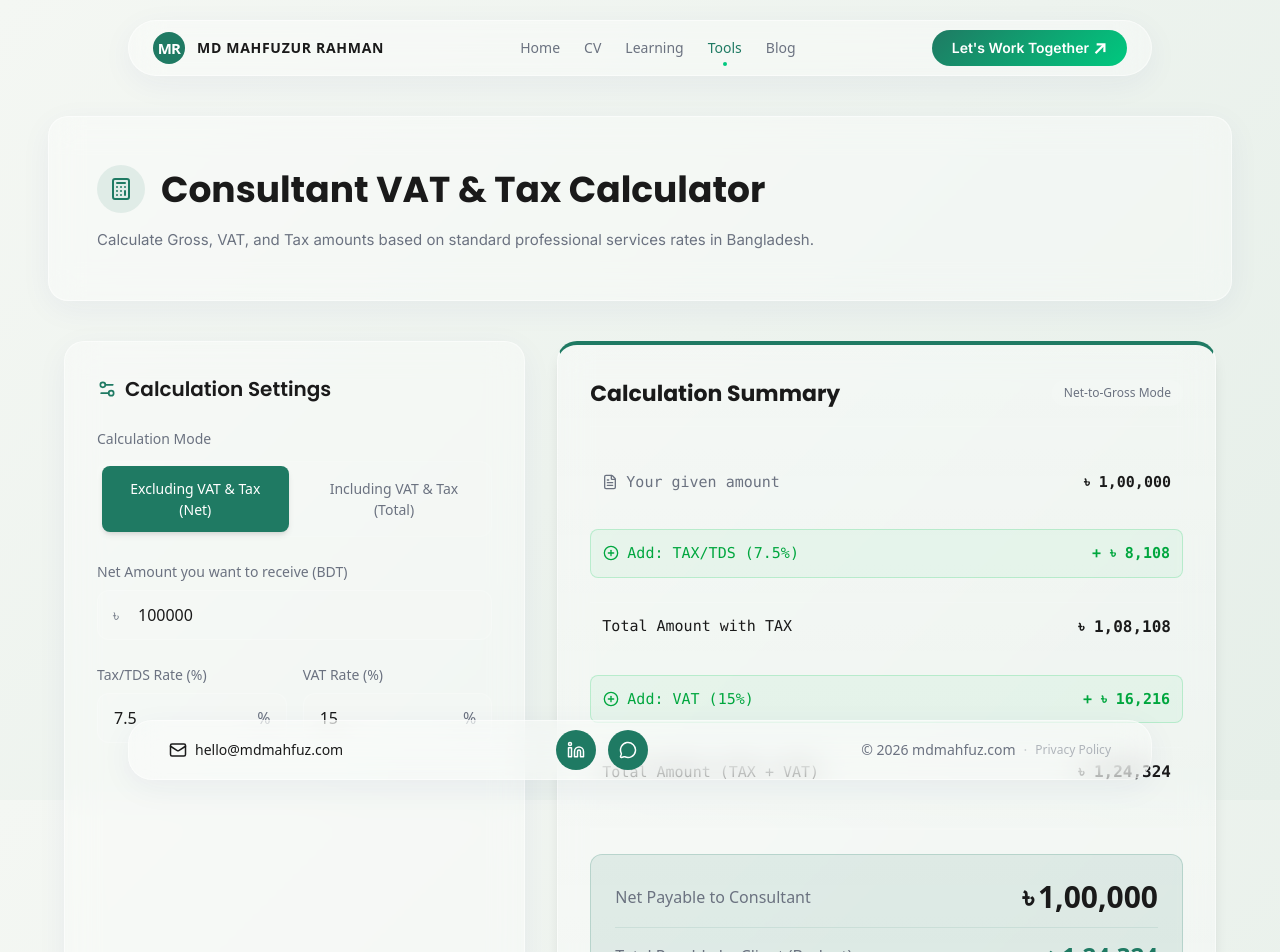
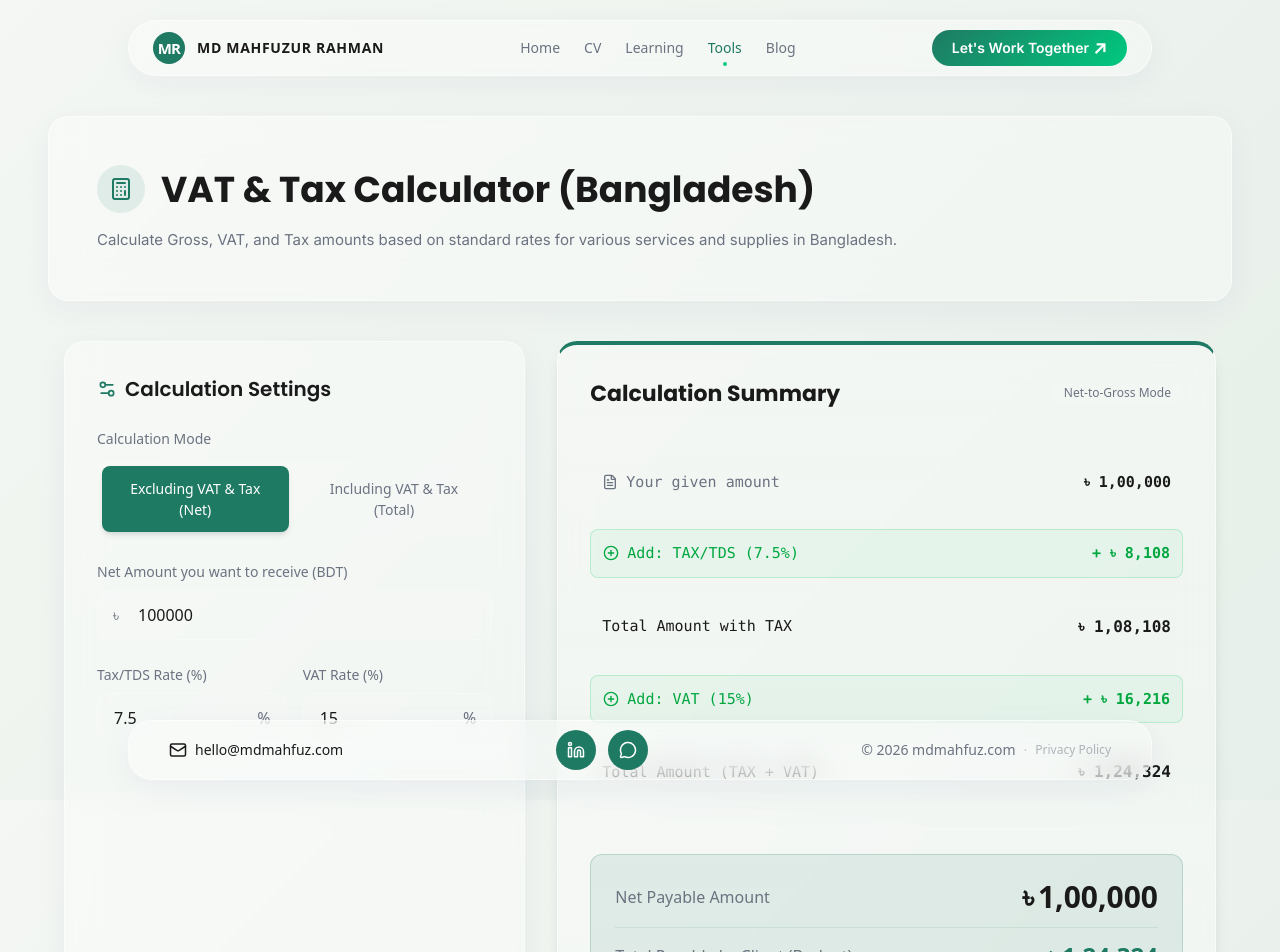
Before and after one commit to himahfuz/mdmahfuz-portfolio, a Next.js app: page /tools/vat-tax-calculator in a window 1280 px wide. Shown: the top 952 px of the page. Built offline with nearby package versions, Linux system fonts and the light colour scheme.

Commit message:
feat: implement VAT and Tax calculator for Bangladesh requirements

```diff
--- a/src/app/(frontend)/tools/page.tsx
+++ b/src/app/(frontend)/tools/page.tsx
@@ -14,9 +14,9 @@ export const metadata: Metadata = {
 const localTools = [
   {
     _id: "local-vat-tax-calculator",
-    title: "Consultant VAT & Tax Calculator",
+    title: "VAT & Tax Calculator (Bangladesh)",
     icon: "Calculator",
-    description: "Quickly calculate Gross, VAT, and Tax amounts for professional consultancy services. Supports both Net and Total calculation modes.",
+    description: "Quickly calculate Gross, VAT, Tax, and Net Payable amounts for any service or supply in Bangladesh.",
     link: "/tools/vat-tax-calculator",
   }
 ];
--- a/src/app/(frontend)/tools/vat-tax-calculator/Calculator.tsx
+++ b/src/app/(frontend)/tools/vat-tax-calculator/Calculator.tsx
@@ -72,11 +72,11 @@ export default function Calculator() {
             <LucideIcons.Calculator size={24} />
           </div>
           <h1 className="font-poppins font-bold text-[30px] md:text-[36px] text-[var(--color-text-primary)] leading-tight">
-            Consultant VAT & Tax Calculator
+            VAT & Tax Calculator (Bangladesh)
           </h1>
         </div>
         <p className="font-inter text-[15px] text-[var(--color-text-secondary)] mt-4">
-          Calculate Gross, VAT, and Tax amounts based on standard professional services rates in Bangladesh.
+          Calculate Gross, VAT, and Tax amounts based on standard rates for various services and supplies in Bangladesh.
         </p>
       </div>
 
@@ -287,7 +287,7 @@ export default function Calculator() {
                   {/* Step 5: Final Net */}
                   <div className="flex justify-between items-center gap-4 p-3 border-t border-white/10">
                     <span className="font-medium text-[var(--color-text-primary)] min-w-0">
-                      Net Payable to Consultant
+                      Net Payable Amount
                     </span>
                     <span className="font-bold text-[16px] text-[var(--color-text-primary)] whitespace-nowrap shrink-0">
                       ৳ {results.netPayable.toLocaleString('en-IN')}
@@ -302,7 +302,7 @@ export default function Calculator() {
               <div className="bg-[var(--color-brand-primary)]/10 rounded-xl p-6 border border-[var(--color-brand-primary)]/20">
                 <div className="flex justify-between items-center mb-3">
                   <span className="font-medium text-[var(--color-text-secondary)]">
-                    Net Payable to Consultant
+                    Net Payable Amount
                   </span>
                   <div className="flex flex-row items-baseline gap-1 font-bold text-2xl md:text-3xl text-[var(--color-text-primary)] whitespace-nowrap">
                     <span>৳</span>
--- a/src/app/(frontend)/tools/vat-tax-calculator/page.tsx
+++ b/src/app/(frontend)/tools/vat-tax-calculator/page.tsx
@@ -3,11 +3,11 @@ import Script from "next/script";
 import Calculator from "./Calculator";
 
 export const metadata: Metadata = {
-  title: "Consultant VAT & Tax Calculator (BD)",
-  description: "Easily calculate Gross, VAT, and TDS on consultant fees. Supports both Including and Excluding calculation methods as per NBR standard rules.",
+  title: "VAT & Tax Calculator Bangladesh - Free Online Tool",
+  description: "A free and universal online tool to easily calculate VAT, Tax (TDS), gross bills, and net payable amounts in Bangladesh.",
   openGraph: {
-    title: "Consultant VAT & Tax Calculator (BD)",
-    description: "Easily calculate Gross, VAT, and TDS on consultant fees. Supports both Including and Excluding calculation methods as per NBR standard rules.",
+    title: "VAT & Tax Calculator Bangladesh - Free Online Tool",
+    description: "A free and universal online tool to easily calculate VAT, Tax (TDS), gross bills, and net payable amounts in Bangladesh.",
     url: "https://mdmahfuz.com/tools/vat-tax-calculator",
   },
 };
@@ -15,10 +15,10 @@ export const metadata: Metadata = {
 const jsonLd = {
   "@context": "https://schema.org",
   "@type": "WebApplication",
-  name: "Consultant VAT & Tax Calculator BD",
+  name: "VAT & Tax Calculator (Bangladesh)",
   url: "https://mdmahfuz.com/tools/vat-tax-calculator",
   description:
-    "Free online calculator to compute VAT (15%) and TDS/Tax (7.5%) on consultant fees in Bangladesh. Supports Net-to-Gross and Gross-to-Net calculation modes as per NBR rules.",
+    "Free online calculator to compute VAT (15%) and TDS/Tax (7.5%) for any service or supply in Bangladesh. Supports Net-to-Gross and Gross-to-Net calculation modes as per NBR rules.",
   applicationCategory: "FinanceApplication",
   operatingSystem: "All",
   browserRequirements: "Requires JavaScript",
```
